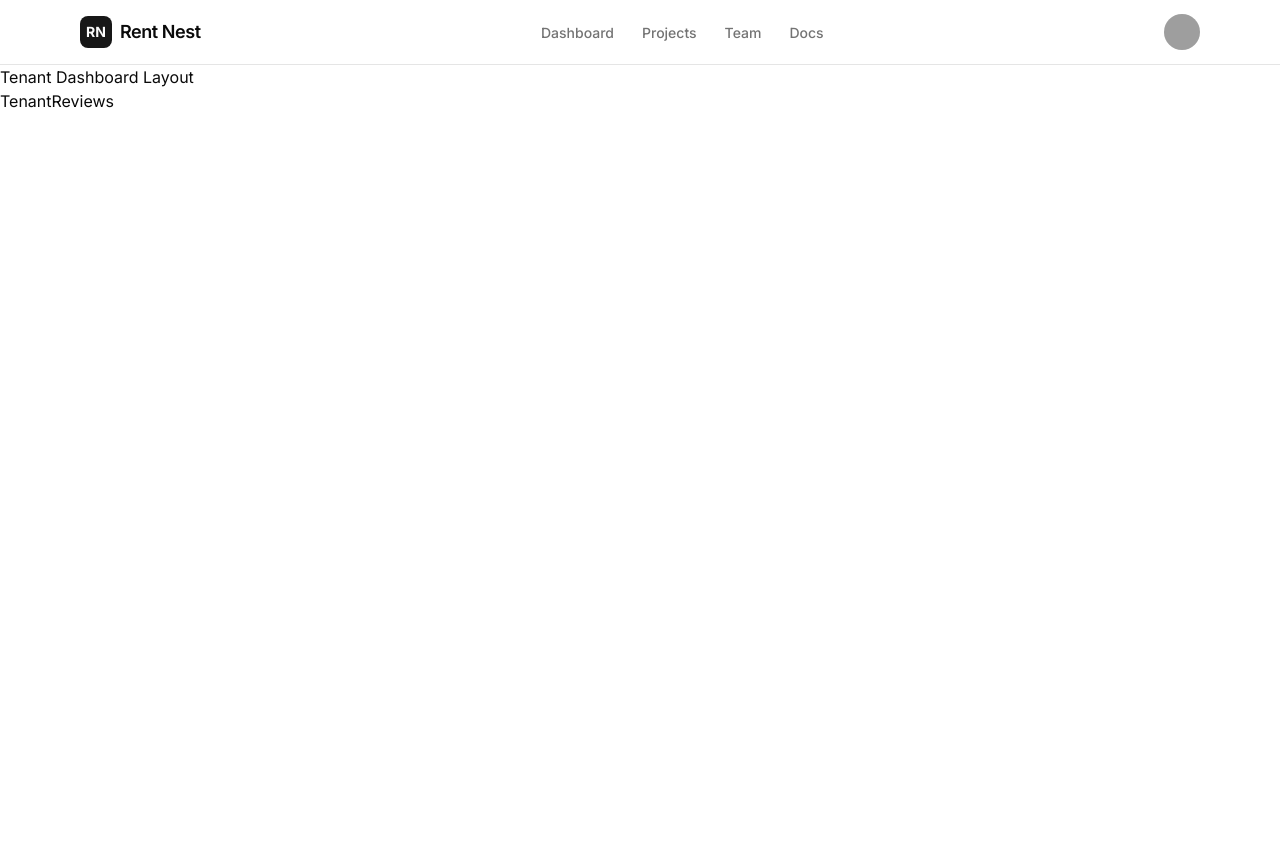
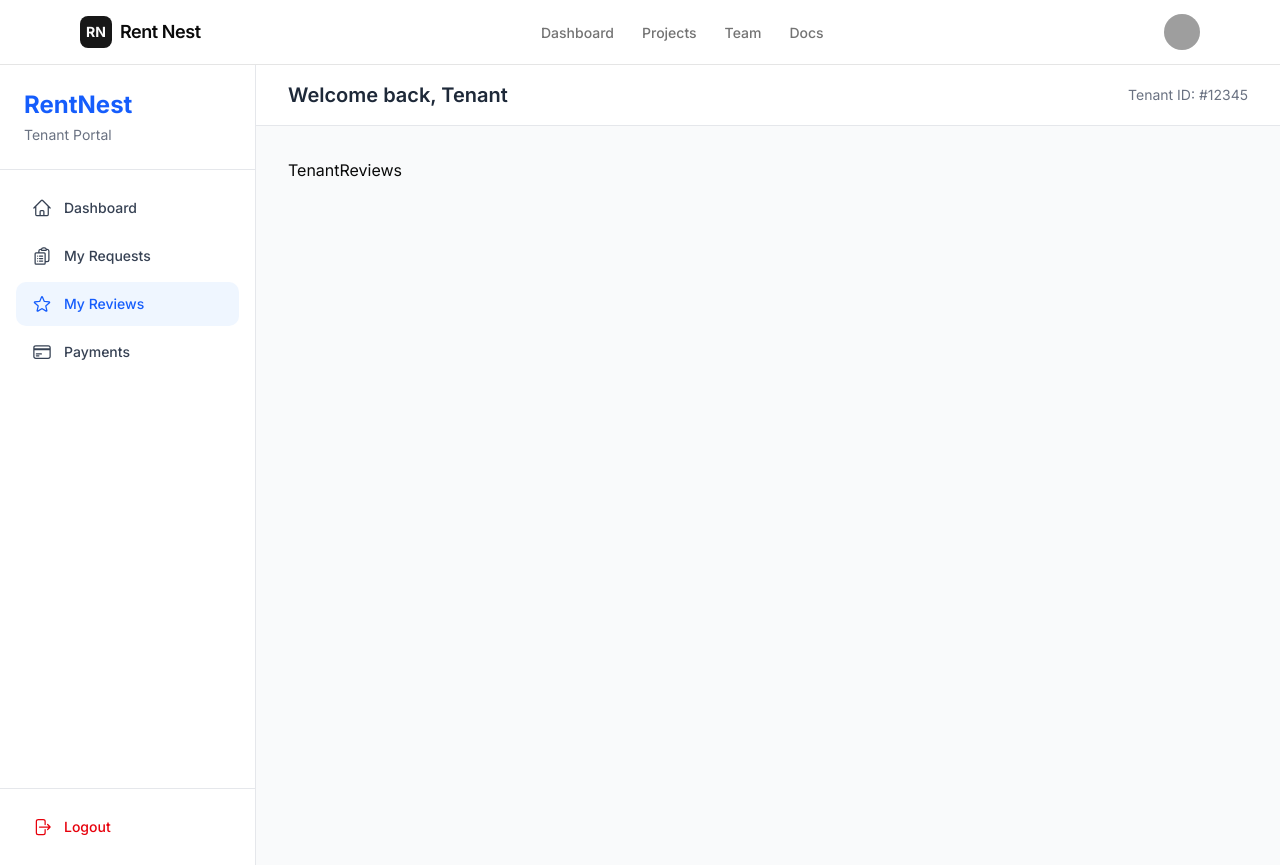
Before and after one commit to EmonMridha/Level-02-Assignment-05, a Next.js app: page /tenant-dashboard/reviews in a window 1280 px wide. Before the commit the page ends 800 px from the top, so only its background shows below. Built offline with nearby package versions, Linux system fonts and the light colour scheme; grey boxes are pictures that could not be loaded.

Commit message:
added dahsboard layout

```diff
--- a/app/(dashboardGroup)/tenant-dashboard/error.tsx
+++ b/app/(dashboardGroup)/tenant-dashboard/error.tsx
@@ -1,7 +1,7 @@
 'use client'
 const error = () => {
   return (
-    <div>error</div>
+    <div>error happened in TenantDashboard</div>
   )
 }
 
--- a/app/(dashboardGroup)/tenant-dashboard/layout.tsx
+++ b/app/(dashboardGroup)/tenant-dashboard/layout.tsx
@@ -1,13 +1,96 @@
+"use client";
+
+import Link from "next/link";
+import { usePathname, useRouter } from "next/navigation";
+import {
+    HomeIcon,
+    ClipboardDocumentListIcon,
+    StarIcon,
+    CreditCardIcon,
+    ArrowRightOnRectangleIcon
+} from "@heroicons/react/24/outline";
+
+const navigation = [
+    { name: "Dashboard", href: "/tenant-dashboard", icon: HomeIcon },
+    { name: "My Requests", href: "/tenant-dashboard/requests", icon: ClipboardDocumentListIcon },
+    { name: "My Reviews", href: "/tenant-dashboard/reviews", icon: StarIcon },
+    { name: "Payments", href: "/tenant-dashboard/payment", icon: CreditCardIcon },
+];
+
 export default function TenantDashboardLayout({
     children,
 }: {
     children: React.ReactNode;
 }) {
+    const pathname = usePathname();
+    const router = useRouter();
+
+    const handleLogout = () => {
+        // Add your logout logic here
+        console.log("Logging out...");
+        router.push("/login");
+    };
+
     return (
-    <div>
-      <h1>Tenant Dashboard Layout</h1>
+        <div className="flex h-screen bg-gray-50">
+            {/* Sidebar - fixed width */}
+            <aside className="w-64 bg-white border-r border-gray-200 flex flex-col h-full">
+                {/* Logo/Title */}
+                <div className="p-6 border-b border-gray-200">
+                    <h1 className="text-2xl font-bold text-blue-600">RentNest</h1>
+                    <p className="text-sm text-gray-500 mt-1">Tenant Portal</p>
+                </div>
 
+                {/* Navigation */}
+                <nav className="flex-1 p-4 space-y-1">
+                    {navigation.map((item) => {
+                        const isActive = pathname === item.href;
+                        return (
+                            <Link
+                                key={item.name}
+                                href={item.href}
+                                className={`
+                  flex items-center gap-3 px-4 py-3 rounded-lg text-sm font-medium transition-colors
+                  ${isActive
+                                        ? "bg-blue-50 text-blue-600"
+                                        : "text-gray-700 hover:bg-gray-100"
+                                    }
+                `}
+                            >
+                                <item.icon className="w-5 h-5" />
+                                {item.name}
+                            </Link>
+                        );
+                    })}
+                </nav>
+
+                {/* Logout Button */}
+                <div className="p-4 border-t border-gray-200">
+                    <button
+                        onClick={handleLogout}
+                        className="flex items-center gap-3 px-4 py-3 w-full rounded-lg text-sm font-medium text-red-600 hover:bg-red-50 transition-colors"
+                    >
+                        <ArrowRightOnRectangleIcon className="w-5 h-5" />
+                        Logout
+                    </button>
+                </div>
+            </aside>
+
+            {/* Main Content - flex-1 */}
+            <main className="flex-1 flex flex-col overflow-hidden">
+                {/* Top Bar */}
+                <header className="bg-white border-b border-gray-200 px-8 py-4 flex justify-between items-center">
+                    <h2 className="text-xl font-semibold text-gray-800">Welcome back, Tenant</h2>
+                    <div className="flex items-center gap-3">
+                        <span className="text-sm text-gray-500">Tenant ID: #12345</span>
+                    </div>
+                </header>
+
+                {/* Children Content */}
+                <div className="flex-1 overflow-y-auto p-8">
                     {children}
+                </div>
+            </main>
         </div>
     );
 }
--- a/app/(dashboardGroup)/tenant-dashboard/reviews/page.tsx
+++ b/app/(dashboardGroup)/tenant-dashboard/reviews/page.tsx
@@ -1,9 +1,9 @@
 import React from 'react'
 
 const TenantReviews = () => {
-  return (
-    <div>TenantReviews</div>
-  )
+    return (
+        <div>TenantReviews</div>
+    )
 }
 
 export default TenantReviews
--- a/package.json
+++ b/package.json
@@ -9,6 +9,7 @@
     "lint": "eslint"
   },
   "dependencies": {
+    "@heroicons/react": "^2.2.0",
     "@hookform/resolvers": "^5.5.7",
     "class-variance-authority": "^0.7.1",
     "clsx": "^2.1.1",
```
Also changed, not shown: 1 other file (tests, documents, lock files or other folders). Lines whose indentation alone changed are shown as unchanged.
